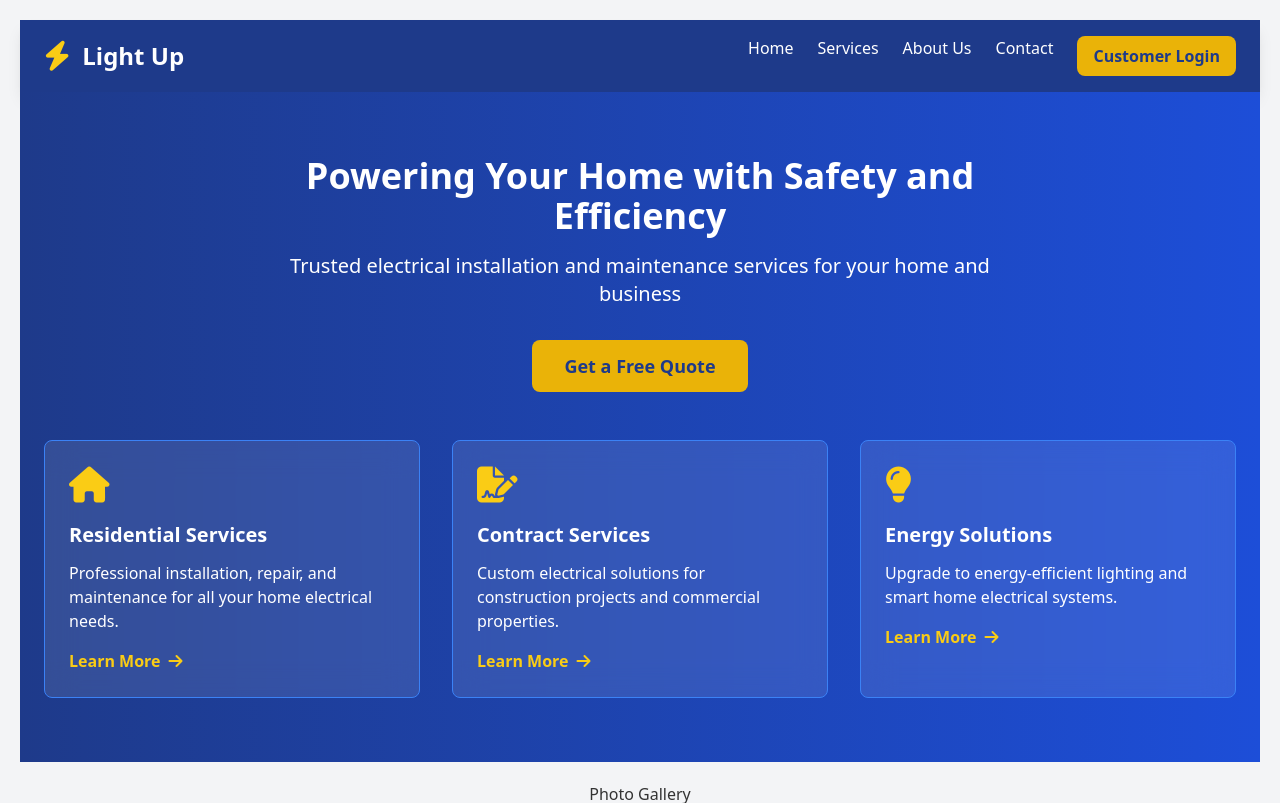
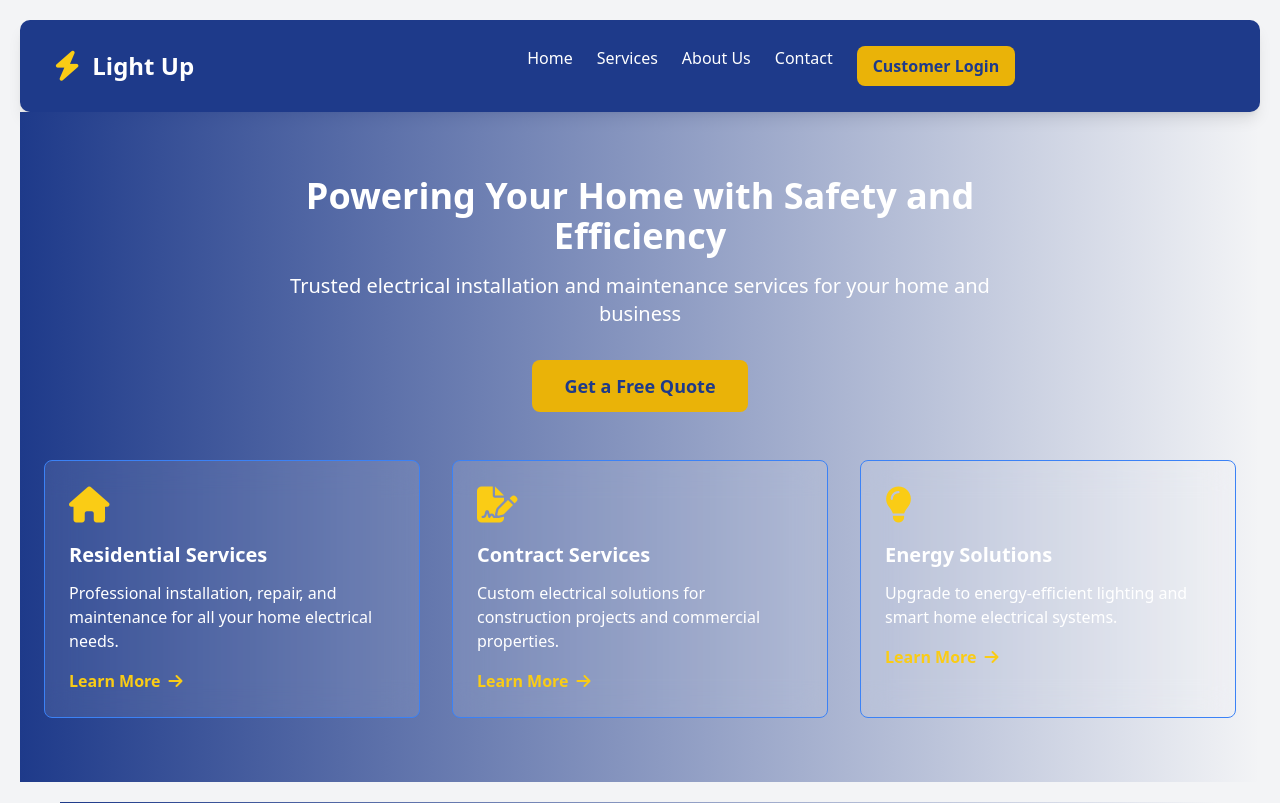
Before and after one commit to morgankolly/my-elec-web, a PHP site: page / in a window 1280 px wide. Shown: the top 803 px of the page. Run offline with PHP 8.4, Linux system fonts and the light colour scheme; some libraries are stand-ins or nearby versions.

Commit message:
added background colors in the home page

```diff
--- a/assets/css/styles.css
+++ b/assets/css/styles.css
@@ -1,8 +1,27 @@
+body{
+    background-color: rgb(19, 19, 237);
+    padding: 10px;
+}
+header{
+    display: flex;
+    border:transparent;
+    border-radius: 10px;
+    margin: auto;
+    padding: 10px   ;
+}
+.hero{
+    display: flex;
+    margin: auto;
+    border: transparent;
+    border-radius: 10px;
+    cursor: progress;
+}
+
 .login-container {
             transition: all 0.3s ease;
             max-height: 0;
             overflow: hidden;
-        }
+}
         .login-container.active {
             max-height: 400px;
             padding: 1.5rem;
@@ -43,10 +62,6 @@
         .slider-indicator.active {
             background: #333;
         }
-
-
-
-
 
         * {
             box-sizing: border-box;
--- a/index.html
+++ b/index.html
@@ -60,9 +60,8 @@
         </div>
     </header>
 
-    <!-- Hero Section with Three Cards -->
-    <section class="relative">
-     <div class="bg-gradient-to-r from-blue-900 to-blue-700 text-white py-16 px-6">
+    <section class="hero">
+     <div class="bg-gradient-to-r from-blue-900 to-white-900 text-white py-16 px-6">
         <div class="container mx-auto">
           <div class="max-w-3xl mx-auto text-center mb-12">
             <h2 class="text-4xl font-bold mb-4">Powering Your Home with Safety and Efficiency</h2>
@@ -113,6 +112,7 @@
 
 
      <section class="gallery-container">
+         <div class="bg-gradient-to-r from-blue-900 to-white-700 text-black py-16 px-6">
         <h2 class="gallery-title">Photo Gallery</h2>
         <div class="photo-gallery">
             <!-- Gallery Item 1 -->
@@ -165,10 +165,12 @@
                 <img src="https://source.unsplash.com/random/600x400?desert=1" alt="Desert" class="gallery-image" id="img10">
             </div>
         </div>
+        </div>
     </section>
 
     <!-- CTA Section -->
     <section class="py-16 bg-blue-50">
+         <div class="bg-gradient-to-r from-blue-900 to-white-500 text-black py-16 px-6">
         <div class="container mx-auto px-6 text-center">
             <h2 class="text-3xl font-bold text-blue-900 mb-6">Ready to Power Up Your Property?</h2>
             <p class="text-xl text-gray-700 mb-8 max-w-2xl mx-auto">Our certified electricians are ready to handle all your electrical needs with the highest standards of safety and quality.</p>
@@ -176,6 +178,7 @@
                 <a href="#" class="bg-blue-900 hover:bg-blue-800 text-white font-bold py-3 px-8 rounded-lg text-lg transition duration-300 inline-block">Book a Service</a>
                 <a href="#" class="bg-white hover:bg-gray-100 text-blue-900 border border-blue-900 font-bold py-3 px-8 rounded-lg text-lg transition duration-300 inline-block">Contact Our Team</a>
             </div>
+        </div>
         </div>
     </section>
     <section class="contact-section">
```
